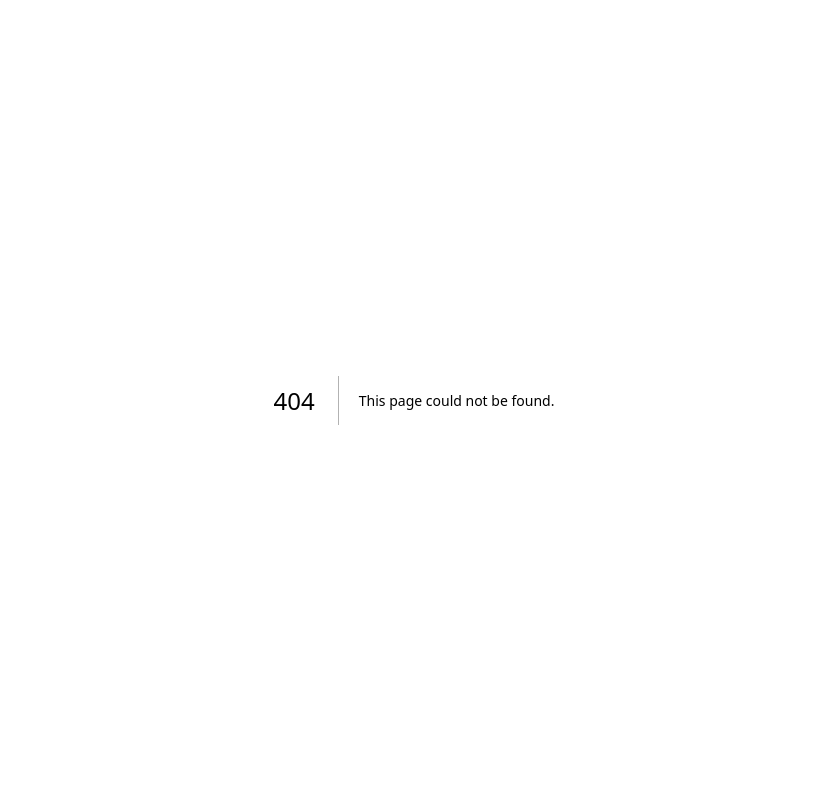
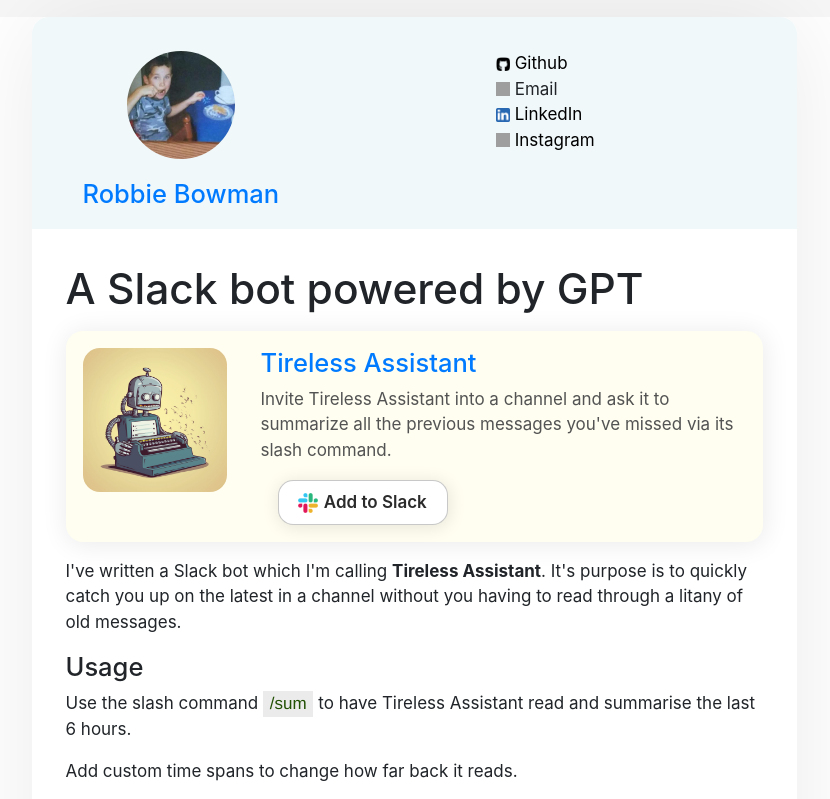
Before and after one commit to robbiebowman/nextjs-blog, a Next.js app: page /tireless-assistant in a window 1280 px wide. Before the commit this address had no page. Shown: the top 799 px of the page, without its empty margins (226-1056 px from the left). Built offline with nearby package versions, Linux system fonts and the light colour scheme; grey boxes are pictures that could not be loaded.

Commit message:
Add privacy policy

```diff
--- a/pages/index.js
+++ b/pages/index.js
@@ -26,7 +26,7 @@ export default function Home({ allPostsData }) {
         <h1 className={utilStyles.headingLg}>Things I made</h1>
         <ul className={utilStyles.list}>
             <li className={utilStyles.listItem}>
-              <Link href={`/posts/tireless-assistant`}>
+              <Link href={`/tireless-assistant`}>
                 <a>🤖 A Slack bot that summarises recent messages</a>
               </Link>
               <br />
--- a/pages/posts/tireless-assistant.js
+++ b/pages/tireless-assistant.js
@@ -2,7 +2,7 @@ import Link from "next/link";
 import Image from "next/image";
 import Head from "next/head";
 import styles from './tireless-assistant.module.css'
-import Layout from "../../components/layout";
+import Layout from "../components/layout";
 
 export default function TirelessAssistant() {
     return (
@@ -88,6 +88,8 @@ export default function TirelessAssistant() {
                     Will Tireless Assistant always be free?
                 </h3>
                 <p>Probably. However GPT is not a free service. If the bot becomes very popular and the OpenAI API bills get unmanageable, I may seek to monetise it for enterprise orgs.</p>
+                <h2 className={styles.faqHeading}>Privacy Policy</h2>
+                <p>You can read the full privacy policy <Link href="/tireless-assistant/privacy-policy">here</Link></p>
             </div>
         </Layout>
     )
--- a/pages/posts/tireless-assistant.module.css
+++ b/pages/tireless-assistant.module.css
@@ -9,7 +9,6 @@
     border-radius: 1rem;
     margin: 1rem 0;
     box-shadow: 1px 2px 1.5rem 1px #00000015;
-    flex-wrap: ;
     width: fit-content;
 }
 .slackBotDescBox {
@@ -67,8 +66,6 @@
     color: #2b2b2b;
     text-decoration: none;
 }
-.slackButtonIcon {
-}
 .mainBox {
     padding: 0 2rem;
 }
--- /dev/null
+++ b/pages/tireless-assistant/privacy-policy.module.css
@@ -0,0 +1,78 @@
+.faqHeading {
+    font-size: larger;
+    font-weight: 600;
+}
+.slackBotBox {
+    display: flex;
+    background-color: rgb(255, 254, 241);
+    padding: 1rem 0;
+    border-radius: 1rem;
+    margin: 1rem 0;
+    box-shadow: 1px 2px 1.5rem 1px #00000015;
+    width: fit-content;
+}
+.slackBotDescBox {
+    display: flex;
+    flex-direction: column;
+    flex-shrink: 1;
+    min-width: 6rem;
+}
+.slackBotBox div {
+    margin: 0 1rem;
+}
+.slackAvatar {
+    flex-shrink: 0;
+    border-radius: 1rem;
+    height: min-content;
+    background-color: #1040c5;
+    overflow: hidden;
+    display: flex;
+    margin: 0rem;
+}
+.slackBotBox h1 {
+    font-size: 1.5rem;
+}
+.mainBox h2 {
+    font-size: 1.5rem;
+}
+.slackBotBox p {
+    color: #535353;
+}
+.slackButtonLink:hover{
+    text-decoration: none;
+}
+.slackButtonLink{
+    display: block;
+    width: fit-content;
+}
+.slackButton {
+    width: 10rem;
+    background-color: rgb(255, 255, 255);
+    box-shadow: 1px 2px 1rem 1px #00000019;
+    padding: 0.5rem 1rem;
+    border-radius: 0.9rem;
+    border: 1px solid #3334;
+    display:flex;
+    flex-direction: row;
+    justify-content: space-around;
+    align-items: center;
+}
+.slackButton {
+    font-weight: 600;
+    color: #2b2b2b;
+    text-decoration: none;
+}
+.slackButton:hover {
+    color: #2b2b2b;
+    text-decoration: none;
+}
+.mainBox {
+    padding: 0 2rem;
+}
+
+.codeSpan {
+    font-family: 'Franklin Gothic Medium', 'Arial Narrow', Arial, 'Segoe UI', Tahoma, Geneva, Verdana, sans-serif;
+    background-color: #ebebeb;
+    color: rgb(34, 80, 4);
+    padding: 0.2rem 0.4rem;
+}
```
Also changed, not shown: pages/tireless-assistant/privacy-policy.js (added, +36 -0 lines).
